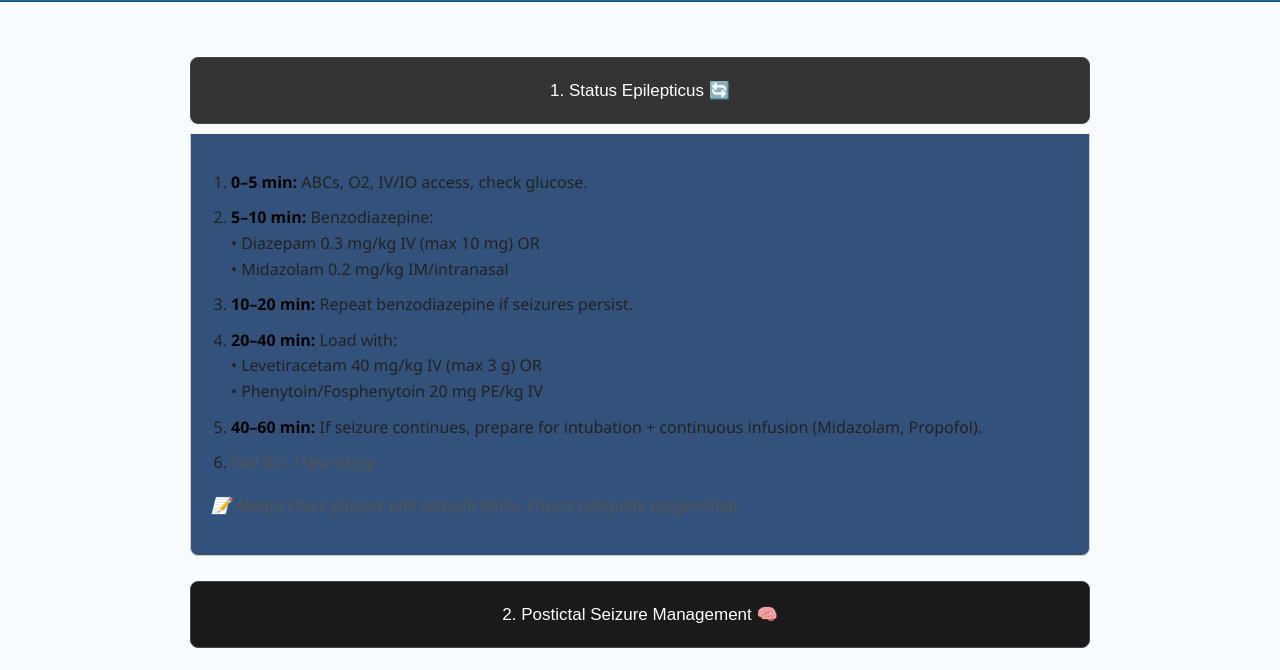
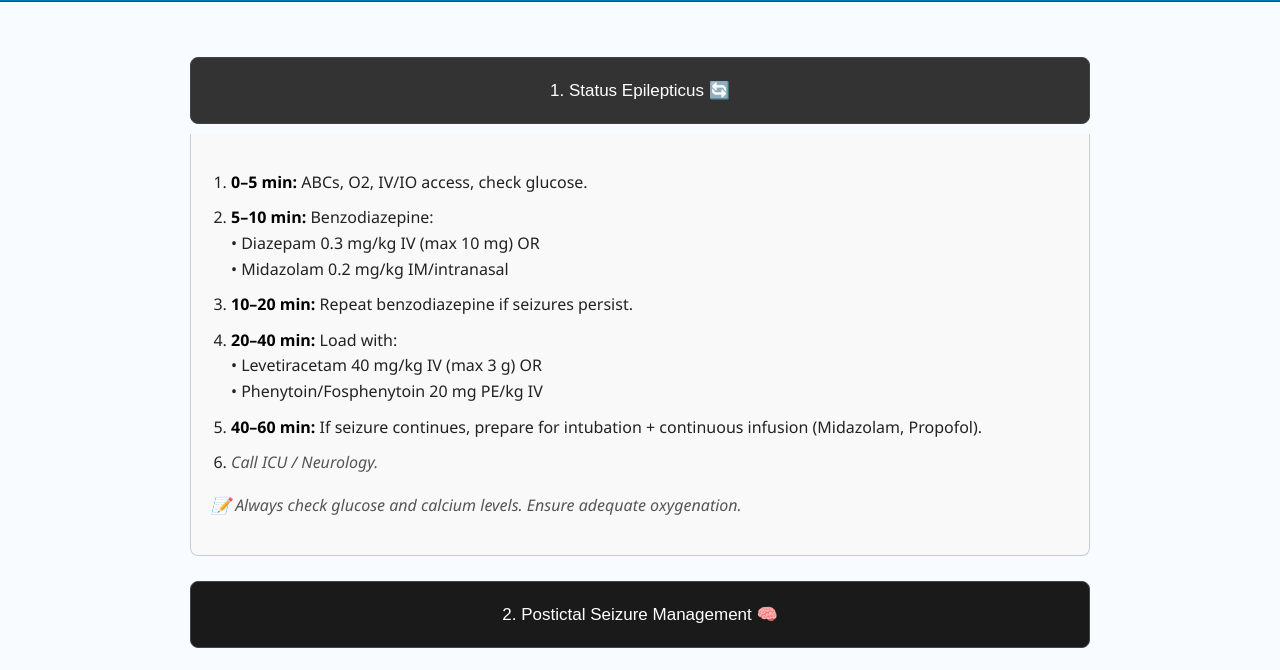
Before and after one commit to Wahab1996/Update, a plain HTML site: page algorithms.html in a window 1280 px wide. Both pictures are taken after a click on the button "1. Status Epilepticus 🔄". Shown: the part 82-752 px from the top of the page. Drawn offline with Linux system fonts and the light colour scheme.

Commit message:
Update algorithms.html

```diff
--- a/algorithms.html
+++ b/algorithms.html
@@ -141,7 +141,7 @@ header {
 
 .panel {
   display: none;
-  background-color: #32527B !important;
+  background-color: #f9f9f9 !important;
   color: #222 !important;
   padding: 20px !important;
   font-size: 16px;
```
